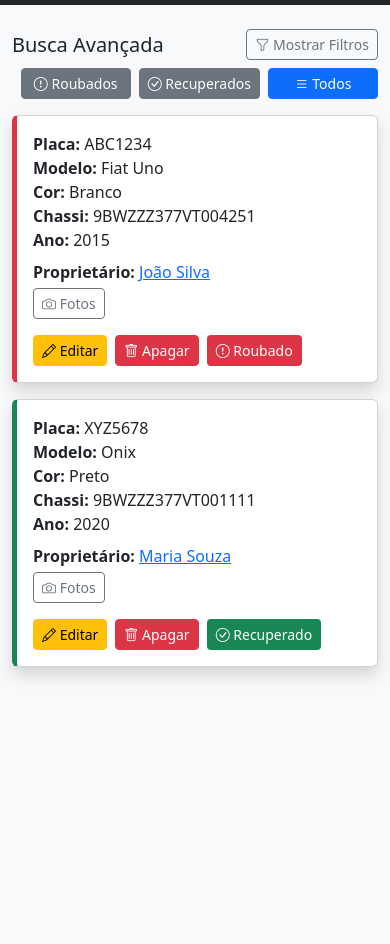
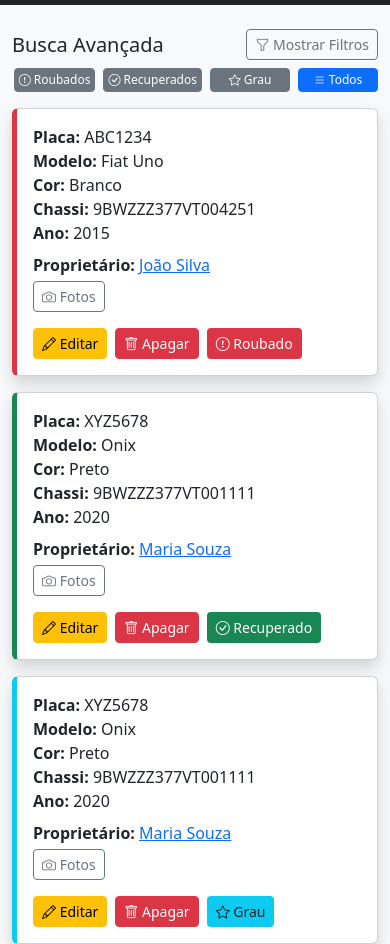
Before and after one commit to MarceloSCarvalho/SIVR, a plain HTML site: page index.html in a window 390 px wide. Shown: the part 51-995 px from the top of the page. Before the commit the page ends 844 px from the top, so only its background shows below. Drawn offline with nearby package versions, Linux system fonts and the light colour scheme.

Commit message:
Adicionado grau

```diff
--- a/index.html
+++ b/index.html
@@ -20,12 +20,19 @@
           .recuperado {
             border-left-color: #198754 !important;
           }
+          .grau {
+            border-left-color: #0dcaf0 !important;
+          }
           .btn-stolen {
             background-color: #dc3545;
             color: white;
           }
           .btn-recovered {
             background-color: #198754;
+            color: white;
+          }
+          .btn-grau {
+            background-color: #0dcaf0;
             color: white;
           }
           .search-group .form-control {
@@ -41,8 +48,19 @@
             margin-bottom: 20px;
           }
           .filtro-btn {
-        min-width: 110px;
-        text-align: center;
+            min-width: 100px;
+            font-size: 0.85rem;
+            padding: 2px 8px !important;
+          }
+          @media (max-width: 576px) {
+            .filtro-btn {
+              min-width: 80px;
+              font-size: 0.75rem;
+              padding: 2px 4px !important;
+            }
+          .col.d-flex.gap-2.justify-content-end.flex-wrap {
+            justify-content: center !important;
+        }
       }
     </style>
   </head>
@@ -85,6 +103,7 @@
         <div class="col d-flex gap-2 justify-content-end">
           <button id="btnRoubado" class="btn btn-secondary btn-sm filtro-btn"><i class="bi bi-exclamation-circle"></i> Roubados</button>
           <button id="btnRecuperado" class="btn btn-secondary btn-sm filtro-btn"><i class="bi bi-check-circle"></i> Recuperados</button>
+          <button id="btnGrau" class="btn btn-secondary btn-sm filtro-btn"><i class="bi bi-star"></i> Grau</button>
           <button id="btnTodos" class="btn btn-primary btn-sm filtro-btn"><i class="bi bi-list"></i> Todos</button>
         </div>
       </div>
@@ -166,25 +185,49 @@
             </div>
           </div>
         </div>
+        <!-- Veículo 3 - grau -->
+        <div class="col-12">
+          <div class="card shadow card-veiculo grau p-3">
+            <div class="row align-items-center">
+              <div class="col-md-2"><strong>Placa:</strong> XYZ5678</div>
+              <div class="col-md-2"><strong>Modelo:</strong> Onix</div>
+              <div class="col-md-2"><strong>Cor:</strong> Preto</div>
+              <div class="col-md-2"><strong>Chassi:</strong> 9BWZZZ377VT001111</div>
+              <div class="col-md-1"><strong>Ano:</strong> 2020</div>
+              <div class="col-md-3 mt-2 mt-md-0">
+                <strong>Proprietário:</strong>
+                <a href="proprietario.html">Maria Souza</a>
+                <br />
+                <a href="fotos.html" class="btn btn-sm btn-outline-secondary mt-1"><i class="bi bi-camera"></i> Fotos</a>
+              </div>
+            </div>
+            <div class="mt-3 d-flex gap-2 flex-wrap">
+              <button class="btn btn-sm btn-warning"><i class="bi bi-pencil"></i> Editar</button>
+              <button class="btn btn-sm btn-danger"><i class="bi bi-trash"></i> Apagar</button>
+              <a href="situacao.html" class="btn btn-sm bg-info"><i class="bi bi-star"></i> Grau</a>
+            </div>
+          </div>
+        </div>
       </div>
     </div>
     <script>
-      // Função para atualizar estilos dos botões
       function atualizarBotoesFiltro(selecionado) {
         document.getElementById('btnRoubado').className = 'btn btn-secondary btn-sm filtro-btn';
         document.getElementById('btnRecuperado').className = 'btn btn-secondary btn-sm filtro-btn';
-        document.getElementById('btnTodos').className = 'btn btn-primary btn-sm filtro-btn';
+        document.getElementById('btnGrau').className = 'btn btn-secondary btn-sm filtro-btn';
+        document.getElementById('btnTodos').className = 'btn btn-secondary btn-sm filtro-btn';
 
         if (selecionado === 'roubado') {
           document.getElementById('btnRoubado').className = 'btn btn-danger btn-sm filtro-btn';
         } else if (selecionado === 'recuperado') {
           document.getElementById('btnRecuperado').className = 'btn btn-success btn-sm filtro-btn';
+        } else if (selecionado === 'grau') {
+          document.getElementById('btnGrau').className = 'btn btn-info btn-sm filtro-btn';
         } else if (selecionado === 'todos') {
           document.getElementById('btnTodos').className = 'btn btn-primary btn-sm filtro-btn';
         }
       }
 
-      // Filtro de situação dos veículos
       document.getElementById('btnRoubado').onclick = function() {
         document.querySelectorAll('.card-veiculo').forEach(card => {
           card.parentElement.style.display = card.querySelector('.btn-stolen') ? '' : 'none';
@@ -197,6 +240,12 @@
         });
         atualizarBotoesFiltro('recuperado');
       };
+      document.getElementById('btnGrau').onclick = function() {
+        document.querySelectorAll('.card-veiculo').forEach(card => {
+          card.parentElement.style.display = card.classList.contains('grau') ? '' : 'none';
+        });
+        atualizarBotoesFiltro('grau');
+      };
       document.getElementById('btnTodos').onclick = function() {
         document.querySelectorAll('.card-veiculo').forEach(card => {
           card.parentElement.style.display = '';
@@ -207,6 +256,7 @@
       // Inicializa com "Todos" selecionado
       atualizarBotoesFiltro('todos');
     </script>
+
     <script src="https://cdn.jsdelivr.net/npm/bootstrap@5.3.2/dist/js/bootstrap.bundle.min.js"></script>
   </body>
 </html>
```
Also changed, not shown: 1 other file. Lines whose indentation alone changed are shown as unchanged.
